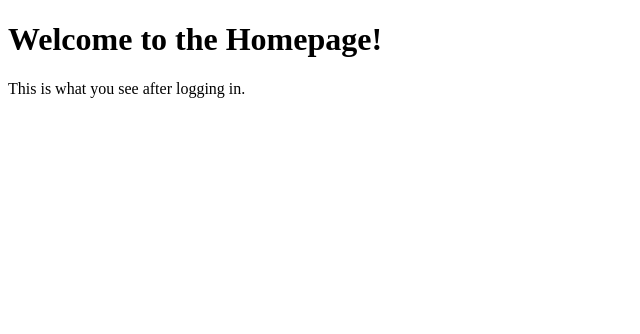
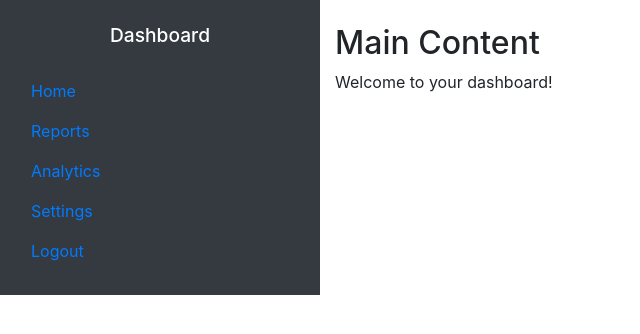
Before and after one commit to Diyown/pharmacy, a PHP site: page /homepage.php in a window 1280 px wide. Shown: the top 334 px of the page, without its empty margins (0-640 px from the left). Run offline with PHP 8.4, Linux system fonts and the light colour scheme; some libraries are stand-ins or nearby versions.

Commit message:
dashboard added

```diff
--- a/homepage.php
+++ b/homepage.php
@@ -1,12 +1,59 @@
 <!DOCTYPE html>
 <html lang="en">
 <head>
-    <meta charset="UTF-8">
-    <meta name="viewport" content="width=device-width, initial-scale=1.0">
-    <title>Document</title>
+  <meta charset="UTF-8">
+  <meta name="viewport" content="width=device-width, initial-scale=1.0">
+  <title>Dashboard</title>
+  <!-- Bootstrap CSS -->
+  <link rel="stylesheet" href="https://stackpath.bootstrapcdn.com/bootstrap/4.5.2/css/bootstrap.min.css">
+  <style>
+    /* Custom styles */
+    .sidebar {
+      background-color: #343a40;
+      color: #ffffff;
+    }
+    .sidebar-heading {
+      font-size: 1.2rem;
+    }
+  </style>
 </head>
 <body>
-    <h1>Welcome to the Homepage!</h1>
-    <p>This is what you see after logging in.</p>
+  <div class="container-fluid">
+    <div class="row">
+      <!-- Sidebar -->
+      <div class="col-md-3 sidebar py-4">
+        <h2 class="sidebar-heading text-center mb-4">Dashboard</h2>
+        <ul class="nav flex-column">
+          <li class="nav-item">
+            <a class="nav-link" href="#">Home</a>
+          </li>
+          <li class="nav-item">
+            <a class="nav-link" href="#">Reports</a>
+          </li>
+          <li class="nav-item">
+            <a class="nav-link" href="#">Analytics</a>
+          </li>
+          <li class="nav-item">
+            <a class="nav-link" href="#">Settings</a>
+          </li>
+
+          <li class="nav-item">
+            <a class="nav-link" href="login.php">Logout</a>
+          </li>
+        </ul>
+      </div>
+
+      <!-- Main Content -->
+      <div class="col-md-9 py-4">
+        <h2>Main Content</h2>
+        <p>Welcome to your dashboard!</p>
+      </div>
+    </div>
+  </div>
+
+  <!-- Bootstrap JS -->
+  <script src="https://code.jquery.com/jquery-3.5.1.slim.min.js"></script>
+  <script src="https://cdn.jsdelivr.net/npm/@popperjs/core@2.5.4/dist/umd/popper.min.js"></script>
+  <script src="https://stackpath.bootstrapcdn.com/bootstrap/4.5.2/js/bootstrap.min.js"></script>
 </body>
 </html>
```
Also changed, not shown: login.php (+7 -3 lines), img/1.jpg (added), img/2.jpg (added), img/3.jpg (added), img/4.jpg (added).
